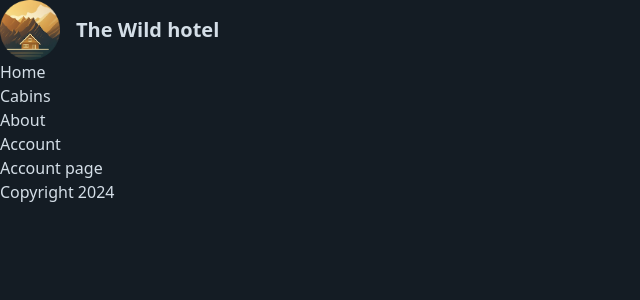
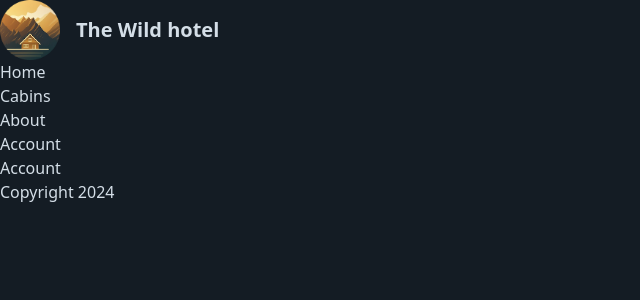
Before and after one commit to CanseFr/Wild-Hotel, a Next.js app: page /account in a window 1280 px wide. Shown: the top 300 px of the page, without its empty margins (0-640 px from the left). Built offline with nearby package versions, Linux system fonts and the light colour scheme.

Commit message:
:wrench: Upgrade with tricky metadata

```diff
--- a/app/account/page.tsx
+++ b/app/account/page.tsx
@@ -1,7 +1,7 @@
 export const metadata = {
-    title: "Account area",
+    title: "Account",
 }
 
 export default function Page(){
-    return <h1>Account page</h1>
+    return <h1>Account</h1>
 }
--- a/app/layout.tsx
+++ b/app/layout.tsx
@@ -4,7 +4,10 @@ import Logo from "@/app/_components/Logo";
 import "@/app/_styles/globals.css"
 
 export const metadata = {
-    title: "The Wild Hotel",
+    title: {
+        template: "%s / The Wild Hotel",
+        default: "Welcome / The Wild Hotel"
+    },
 }
 
 
```
